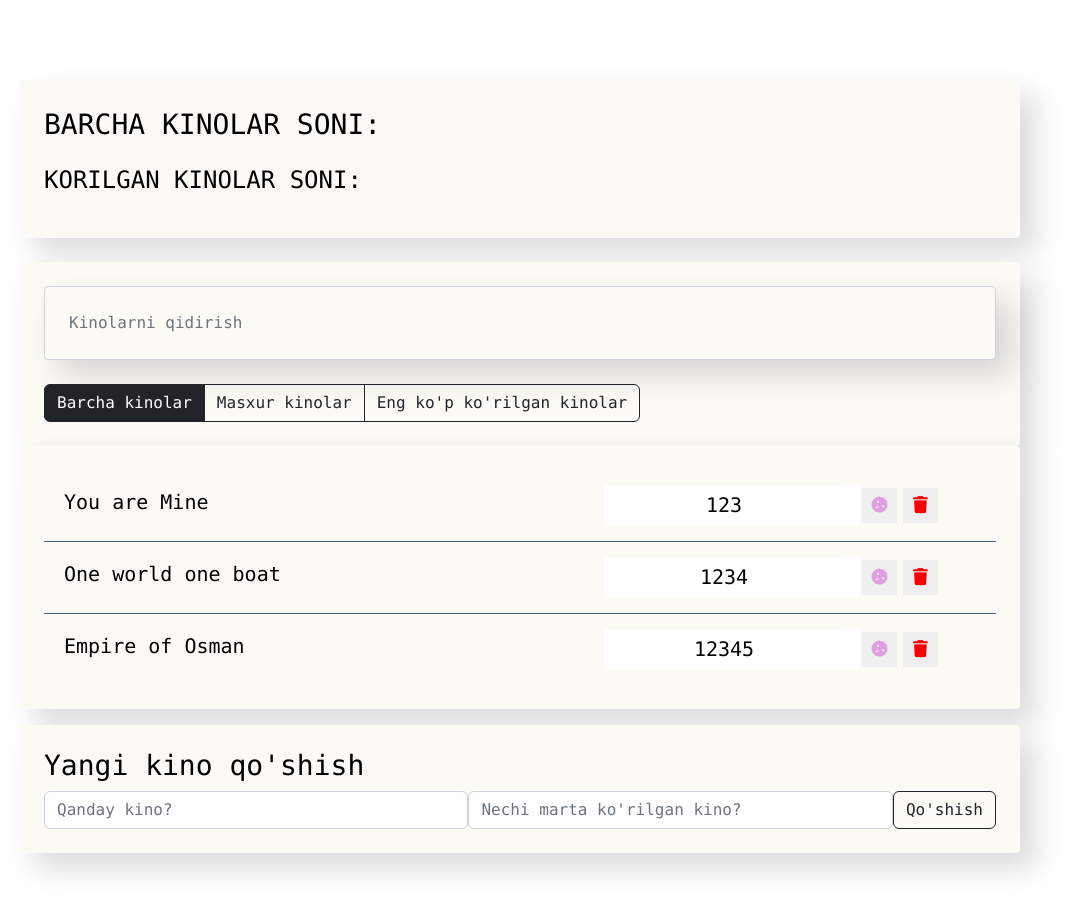
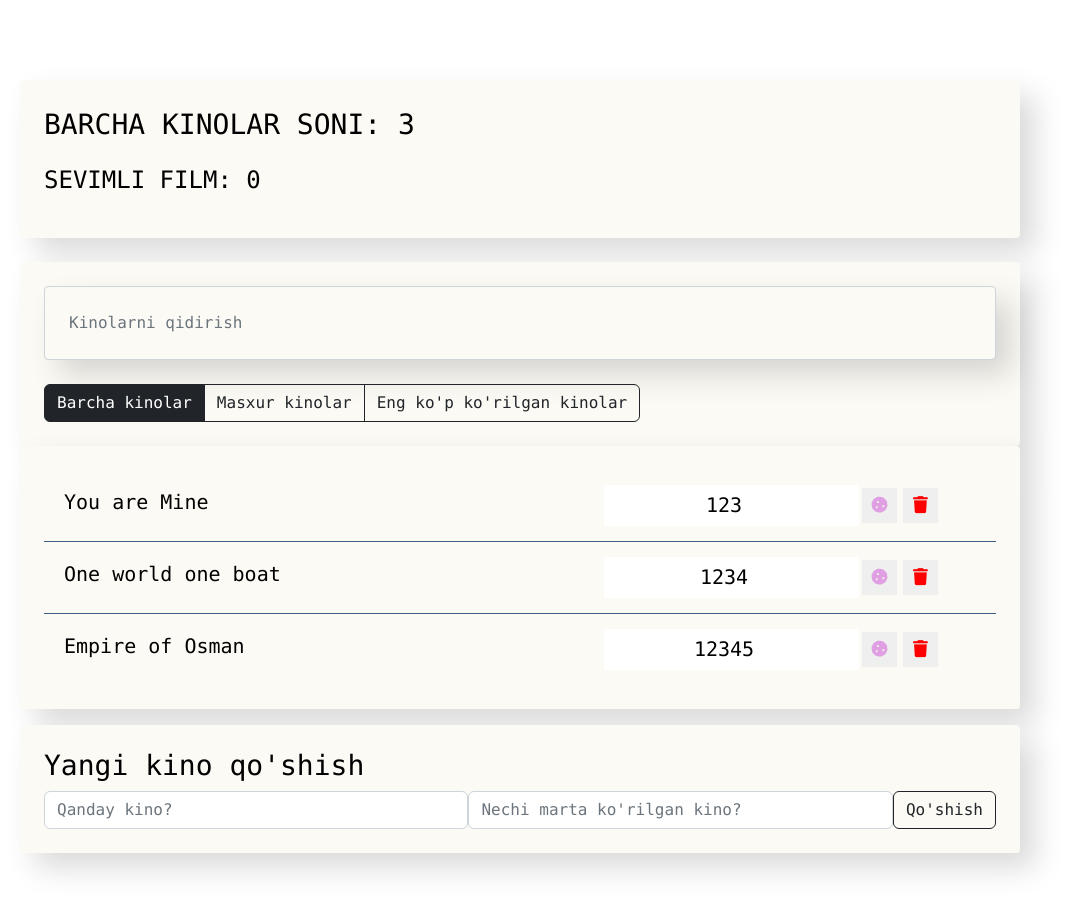
Before and after one commit to sherzodboy/reactPrS, a React (Create React App) app: page / in a window 1280 px wide. Shown: the top 912 px of the page, without its empty margins (120-1192 px from the left). Built offline with nearby package versions, Linux system fonts and the light colour scheme.

Commit message:
Seen movies compenent Done

```diff
--- a/src/components/app-info/App-info.jsx
+++ b/src/components/app-info/App-info.jsx
@@ -1,12 +1,14 @@
-import "./App-info.css"
+import "./App-info.css";
 
-const AppInfo = () => {
+const AppInfo = ({ allMoviesCount, favouriteMovieCount }) => {
   return (
     <div className="app-info">
-      <p className="fs-3 text-uppercase">Barcha kinolar soni:</p>
-      <p className="fs-4 text-uppercase">Korilgan kinolar soni:</p>
+      <p className="fs-3 text-uppercase">
+        Barcha kinolar soni: {allMoviesCount}
+      </p>
+      <p className="fs-4 text-uppercase">Sevimli film: {favouriteMovieCount}</p>
     </div>
-  )
-}
+  );
+};
 
-export default AppInfo
+export default AppInfo;
--- a/src/components/app/App.jsx
+++ b/src/components/app/App.jsx
@@ -66,11 +66,16 @@ class App extends Component {
 
   render() {
     const { data } = this.state;
+    const allMoviesCount = data.length;
+    const favouriteMovieCount = data.filter((c) => c.favourite).length;
 
     return (
       <div className="app font-monospace">
         <div className="content">
-          <AppInfo />
+          <AppInfo
+            allMoviesCount={allMoviesCount}
+            favouriteMovieCount={favouriteMovieCount}
+          />
           <div className="search-panel">
             <SearchPanel />
             <AppFilter />
```
